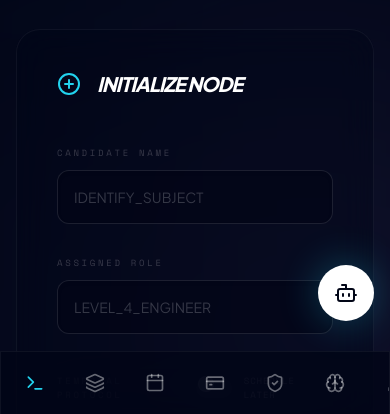
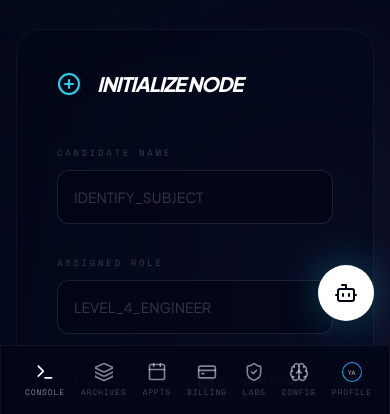
Before and after one commit to YounisAlkurdi/integra_pro, a plain HTML site: page frontend/pages/dashboard.html in a window 390 px wide. Shown: the part 429-843 px from the top of the page. Drawn offline with nearby package versions, Linux system fonts and the light colour scheme; a script that the page names is missing.

Commit message:
feat: initialize project documentation and create frontend dashboard and navigation pages

```diff
--- a/frontend/pages/dashboard.html
+++ b/frontend/pages/dashboard.html
@@ -83,27 +83,36 @@
     </aside>
 
     <!-- Mobile Bottom Navigation -->
-    <nav class="md:hidden fixed bottom-0 left-0 w-full h-16 glass-panel border-t border-white/5 backdrop-blur-2xl bg-obsidian/80 z-[60] flex items-center overflow-x-auto no-scrollbar px-4 gap-6">
-        <a href="dashboard.html" class="p-2 flex-shrink-0 text-cyan-400">
+    <nav class="md:hidden fixed bottom-0 left-0 w-full z-[60] glass-panel border-t border-white/5 backdrop-blur-2xl bg-obsidian/80 px-6 py-4 flex items-center justify-between overflow-x-auto gap-4 custom-scrollbar">
+        <a href="dashboard.html" class="flex-shrink-0 flex flex-col items-center gap-1 hover-target text-white" title="Console">
             <i data-lucide="terminal" class="w-5 h-5"></i>
+            <span class="text-[8px] font-mono uppercase tracking-widest opacity-50">Console</span>
         </a>
-        <a href="reports.html" class="p-2 flex-shrink-0 text-white/40 hover:text-white transition-colors">
+        <a href="reports.html" class="flex-shrink-0 flex flex-col items-center gap-1 hover-target text-white/50 hover:text-white" title="Archives">
             <i data-lucide="layers" class="w-5 h-5"></i>
+            <span class="text-[8px] font-mono uppercase tracking-widest opacity-50">Archives</span>
         </a>
-        <a href="appointments.html" class="p-2 flex-shrink-0 text-white/40 hover:text-white transition-colors">
+        <a href="appointments.html" class="flex-shrink-0 flex flex-col items-center gap-1 hover-target text-white/50 hover:text-white" title="Appointments">
             <i data-lucide="calendar" class="w-5 h-5"></i>
+            <span class="text-[8px] font-mono uppercase tracking-widest opacity-50">Appts</span>
         </a>
-        <a href="billing.html" class="p-2 flex-shrink-0 text-white/40 hover:text-white transition-colors">
+        <a href="billing.html" class="flex-shrink-0 flex flex-col items-center gap-1 hover-target text-white/50 hover:text-white" title="Billing">
             <i data-lucide="credit-card" class="w-5 h-5"></i>
+            <span class="text-[8px] font-mono uppercase tracking-widest opacity-50">Billing</span>
         </a>
-        <a href="pricing.html" class="p-2 flex-shrink-0 text-white/40 hover:text-white transition-colors">
+        <a href="pricing.html" class="flex-shrink-0 flex flex-col items-center gap-1 hover-target text-white/50 hover:text-white" title="Security labs">
             <i data-lucide="shield-check" class="w-5 h-5"></i>
+            <span class="text-[8px] font-mono uppercase tracking-widest opacity-50">Labs</span>
         </a>
-        <a href="llm-config.html" class="p-2 flex-shrink-0 text-white/40 hover:text-white transition-colors">
+        <a href="llm-config.html" class="flex-shrink-0 flex flex-col items-center gap-1 hover-target text-white/50 hover:text-white" title="Neural Hub">
             <i data-lucide="brain" class="w-5 h-5"></i>
+            <span class="text-[8px] font-mono uppercase tracking-widest opacity-50">Config</span>
         </a>
-        <a href="profile.html" class="p-2 flex-shrink-0 text-white/40 hover:text-white transition-colors">
-            <i data-lucide="user" class="w-5 h-5"></i>
+        <a href="profile.html" class="flex-shrink-0 flex flex-col items-center gap-1 hover-target text-white/50 hover:text-white" title="User Profile">
+            <div class="w-5 h-5 rounded-full bg-gradient-to-tr from-cyan-500 to-blue-500 p-[1px] overflow-hidden">
+                <div class="w-full h-full rounded-full bg-obsidian flex items-center justify-center text-[6px] font-bold">YA</div>
+            </div>
+            <span class="text-[8px] font-mono uppercase tracking-widest opacity-50">Profile</span>
         </a>
     </nav>
 
```
Also changed, not shown: frontend/pages/checkout.html (+37 -1 lines).
